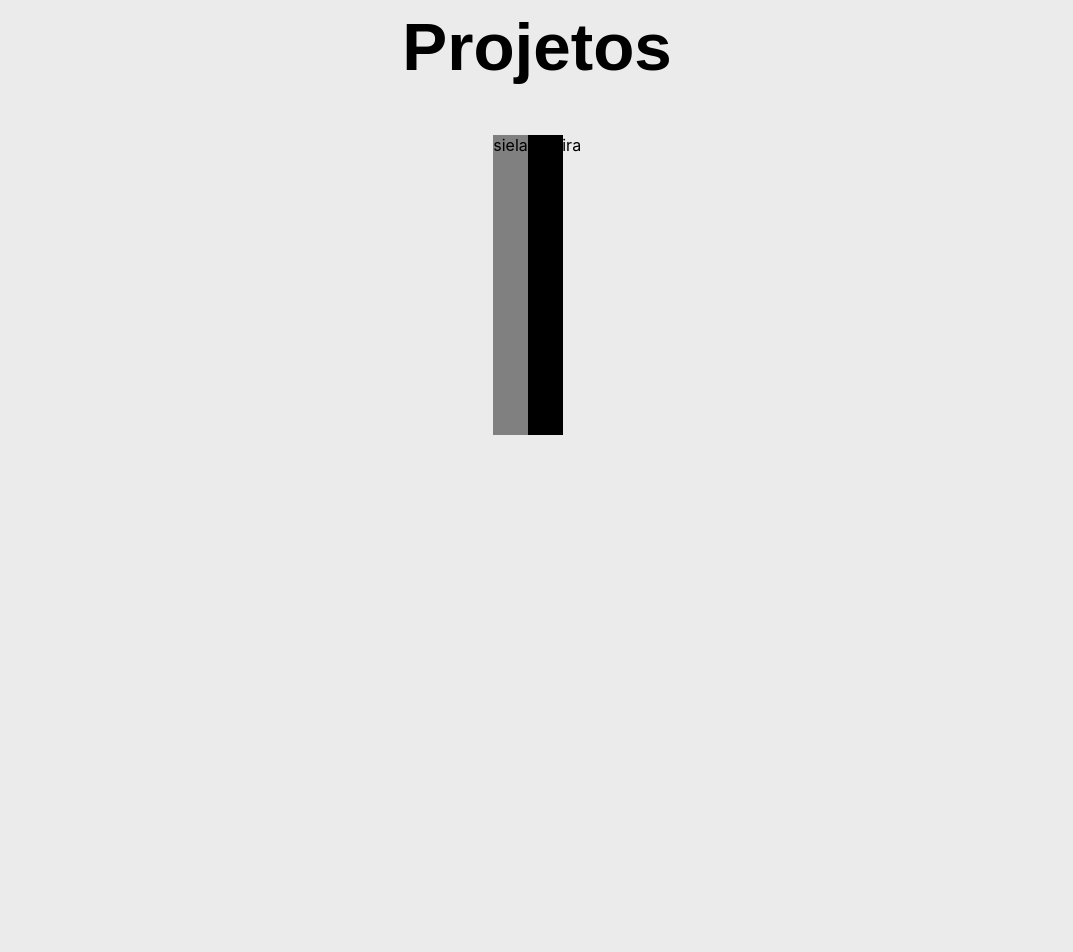
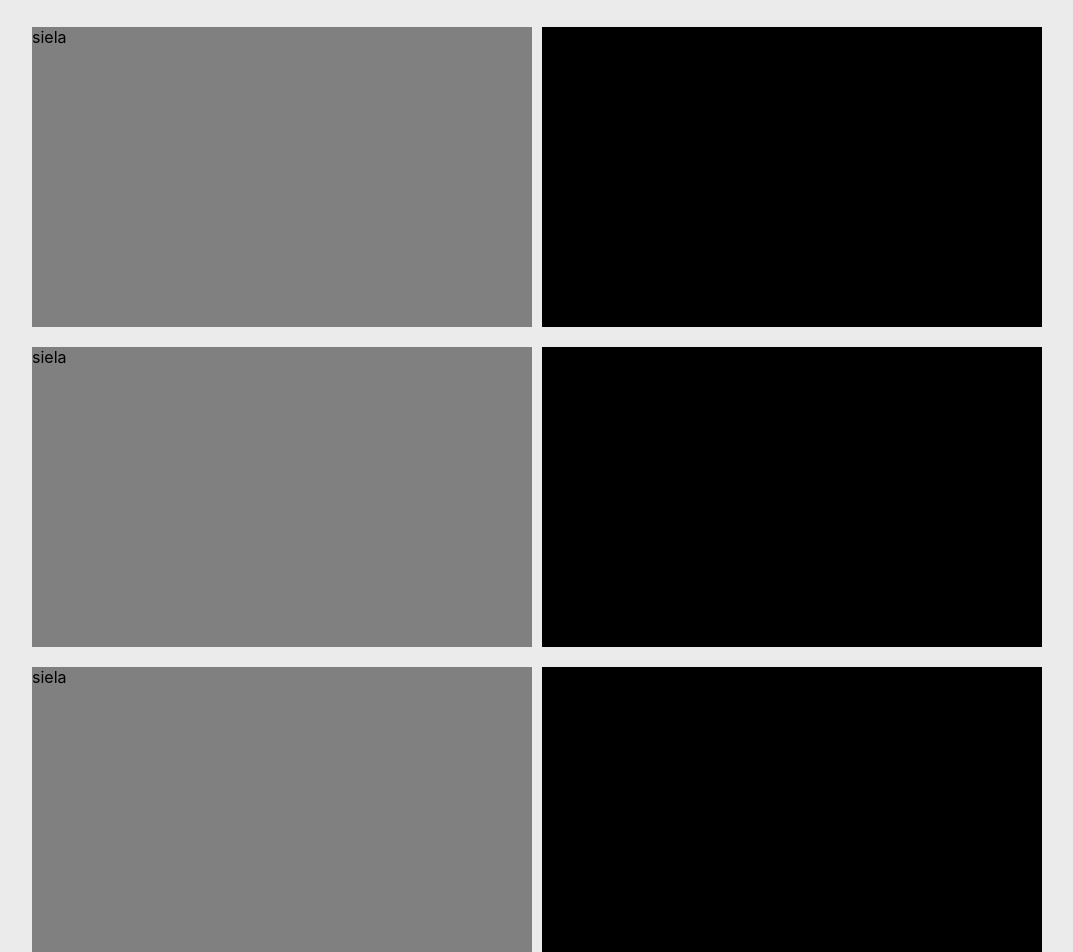
Before and after one commit to GabrielSilva0109/Portfolio, a React (Create React App) app: page /projetos in a window 1280 px wide. Shown: the part 160-1112 px from the top of the page, without its empty margins (103-1176 px from the left). Before the commit the page ends 800 px from the top, so only its background shows below. Built offline with nearby package versions, Linux system fonts and the light colour scheme.

Commit message:
Update Projects.tsx

```diff
--- a/src/components/Projects/Projects.tsx
+++ b/src/components/Projects/Projects.tsx
@@ -14,33 +14,43 @@ const Container = styled.div`
   justify-content: center;
   align-items: center;
   padding: 15px;
-  height: 500px;
   margin-bottom: 50px;
   flex-direction: column;
-
+    gap: 20px;
   @media(max-width: 768px){
   }
 `
 
 const Title = styled.h1`
+    background-image: linear-gradient(-225deg, rgb(10, 2, 247) 0%, #3584A7 51%, #30D2BE 100%);
+    -webkit-background-clip: text;
+    color: transparent;
+    font-size: 1.5rem;
+    font-weight: bold;
+    font-family: inherit;
 
 `
 
 const Project = styled.div`
   display: flex;
-  height: 300px;
+
+  justify-content: center;
+  width: 100%;
+  gap: 10px;
 `
 
 const Left = styled.div`
    width: 40%;
    float: left;
    background: gray;
+   height: 300px;
 `
 
 const Right = styled.div`
 width: 40%;
 float: left;
 background: black;
+height: 300px;
 `
 
 const Projects: React.FC<ProjectsProps> = ({ toggleTheme, theme }) => {
@@ -59,6 +69,28 @@ const Projects: React.FC<ProjectsProps> = ({ toggleTheme, theme }) => {
                     diretira
                 </Right>
             </Project>
+
+            <Project>
+
+                <Left>
+                    siela
+                </Left>
+
+                <Right>
+                    diretira
+                </Right>
+            </Project>
+
+            <Project>
+
+                <Left>
+                    siela
+                </Left>
+
+                <Right>
+                    diretira
+                </Right>
+            </Project>
          </Container>
         </>
     )
```
Lines whose indentation alone changed are shown as unchanged.
